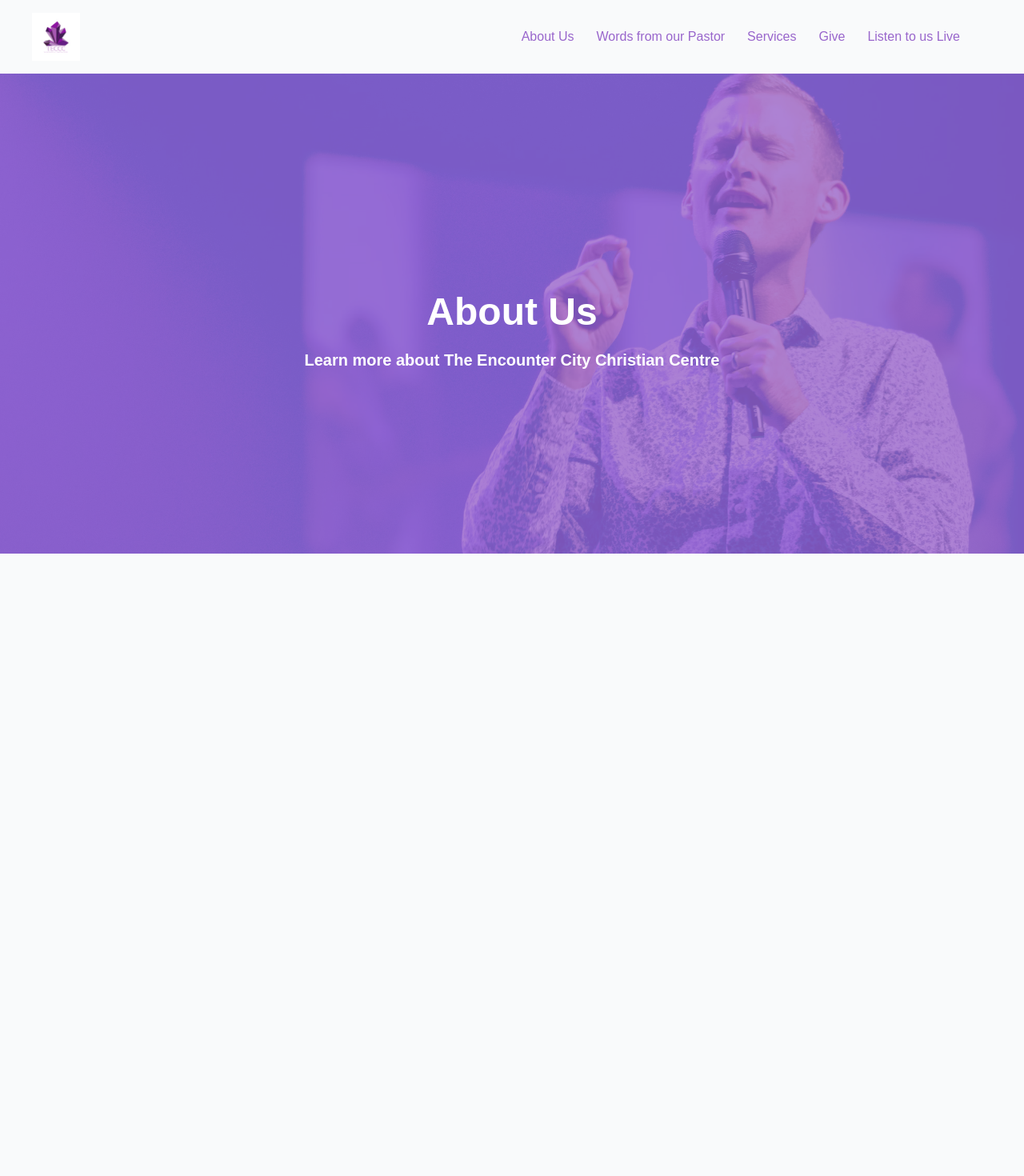
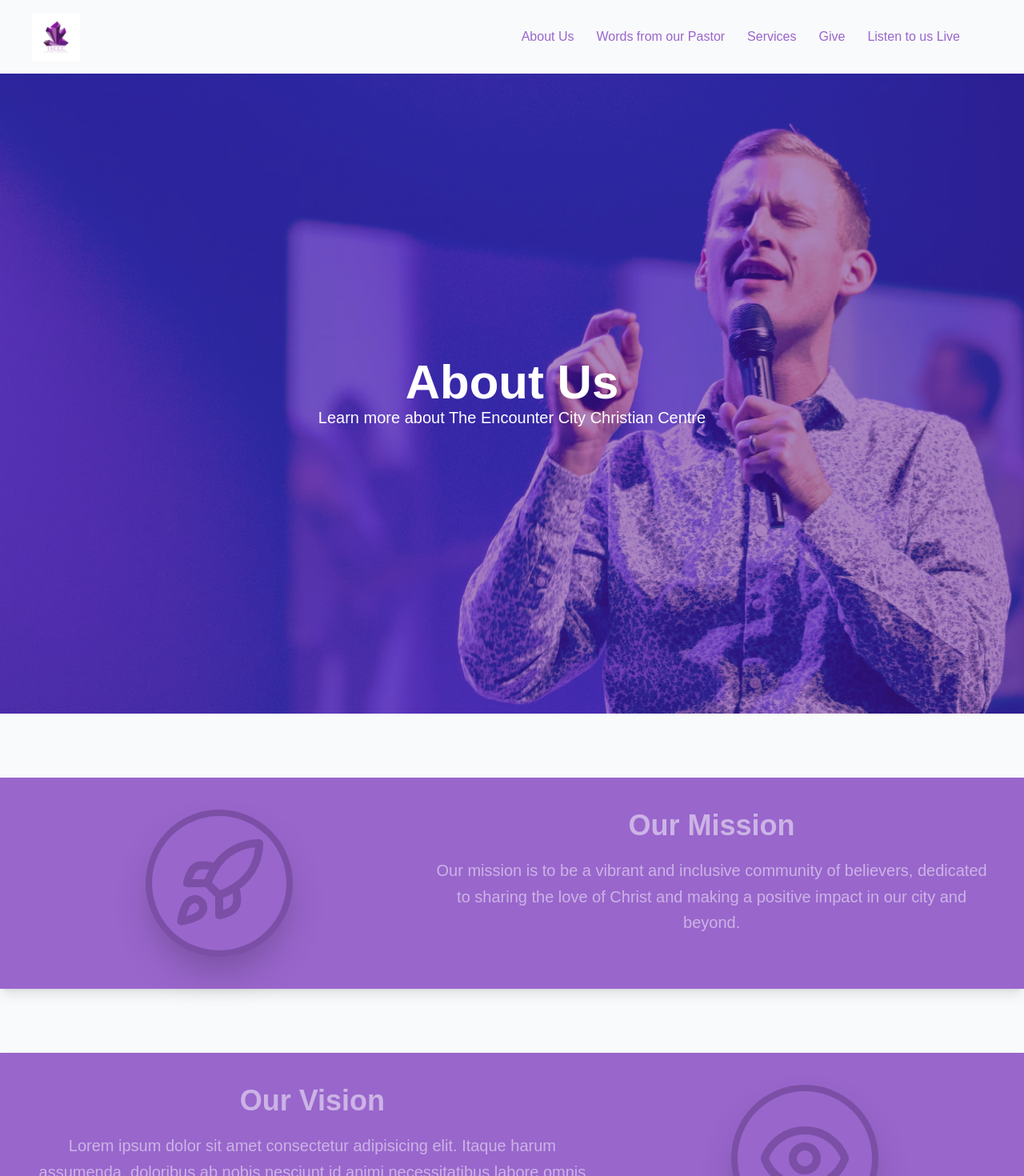
Before and after one commit to cptcode123/Encounter-City, a Next.js app: page /about in a window 1280 px wide. Shown: the top 1470 px of the page at 80% size. Built offline with nearby package versions, Linux system fonts and the light colour scheme.

Commit message:
fix- hero section caused some resizing issues for the rest of the content

```diff
--- a/src/app/about/page.tsx
+++ b/src/app/about/page.tsx
@@ -1,14 +1,40 @@
 'use client'
 import { motion } from "framer-motion";
 import HeroStatic from "@/components/ui/HeroStatic";
+import { Rocket, Eye } from "lucide-react";
 
 
 export default function AboutPage() {
     return (
-        <div>
-            <div className="w-full h-[6000px]">
-                <HeroStatic title="About Us" subtitle="Learn more about The Encounter City Christian Centre" img="/landscape-2.jpg"/>
+        <div className="w-[100%] mx-auto">
+            <div className="w-[100%] h-auto">
+                <HeroStatic title="About Us" subtitle="Learn more about The Encounter City Christian Centre" image="/landscape-2.jpg"/>
             </div>
+            <div className="w-full flex flex-col items-center justify-stretch py-20 mx-auto gap-20">
+                <section className="flex flex-col md:flex-row w-full gap-8 p-10 bg-primary shadow-lg" id='mission' >
+                    <div className="order-1 flex flex-col gap-3 md:w-[40%] items-center justify-center my-10">
+                        <div className="mx-auto my-2 p-6 bg-primary rounded-full shadow-2xl text-primary-dark border-8 border-primary-dark"><Rocket size={120}/></div>
+                    </div>
+                    <div className="order-2 text-center md:w-[60%] mx-10 flex flex-col items-center gap-5">
+                        <h2 className="text-4xl font-extrabold mx-auto mt-15 text-[#CCb3E6]">Our Mission</h2>
+                        <p className="text-xl leading-relaxed text-bold text-wrap text-[#CCb3E6]">
+                            Our mission is to be a vibrant and inclusive community of believers, dedicated to sharing the love of Christ and making a positive impact in our city and beyond.
+                        </p>
+                    </div>
+                </section>
+                <section className="flex flex-col md:flex-row w-full my-5 gap-8 p-10 bg-primary shadow-lg" id='mission' >
+                    <div className="order-1 md:order-2 flex flex-col gap-3 md:w-[40%] items-center justify-center my-10">
+                        <div className="mx-auto my-2 p-6 bg-primary rounded-full shadow-2xl text-primary-dark border-8 border-primary-dark"><Eye size={120}/></div>
+                    </div>
+                    <div className="order-2 md:order-1 text-center md:w-[60%] mx-10 flex flex-col items-center gap-5">
+                        <h2 className="text-4xl font-extrabold mx-auto mt-15 text-[#CCb3E6]">Our Vision</h2>
+                        <p className="text-xl leading-relaxed text-bold text-wrap text-[#CCb3E6]">
+                            Lorem ipsum dolor sit amet consectetur adipisicing elit. Itaque harum assumenda, doloribus ab nobis nesciunt id animi necessitatibus labore omnis sit adipisci, delectus et aliquid laudantium est porro pariatur. Temporibus!
+                        </p>
+                    </div>
+                </section>
+            </div>
+
         </div>
     )
 }
--- a/src/app/globals.css
+++ b/src/app/globals.css
@@ -1,4 +1,6 @@
 @import "tailwindcss";
+
+
 
 :root {
   --background: #f9fafb;
@@ -52,6 +54,10 @@
 
 }
 
+* {
+  box-sizing: border-box;
+  margin: 0;
+}
 
 body {
   background: var(--background);
--- a/src/components/ui/HeroStatic.tsx
+++ b/src/components/ui/HeroStatic.tsx
@@ -1,44 +1,34 @@
-import React from 'react'
-import Button from './Button'
-
+import Image from "next/image";
 
 interface HeroStaticProps {
-    img:string;
-    title:string;
-    subtitle?:string;
-    side?:boolean;
+  title: string;
+  subtitle?: string;
+  image: string;
 }
 
-const HeroStatic = ({ img, title, subtitle, side }: HeroStaticProps) => {
+export default function HeroStatic({ title, subtitle, image }: HeroStaticProps) {
   return (
-            <section className="relative w-full z-0 h-[10%]">
-                {/* Background Image */}
-                <div className="absolute inset-0 -z-10">
-                    <img src={img} alt="Contact Hero Background" className="w-full h-full object-cover"   />
-                    {/* Overlay */}
-                <div className="absolute inset-0 bg-primary/80" />
-                </div>
+    <section className="relative w-full h-screen flex items-center justify-center">
+      {/* Background image */}
+      <div className="absolute inset-0">
+        <Image
+          src={image}
+          alt="Hero background"
+          fill
+          priority
+          className="object-cover"
+        />
+        {/* Overlay tint */}
+        <div className="absolute inset-0 bg-purple-900/50"></div>
+      </div>
 
-
-                {/* Content */}
-                <div className={`relative px-10 py-16  items-center w-[50%] mx-auto h-[700px] text-white z-10 ${ side ? 'grid md:grid-cols-2 gap-10' : 'flex items-center justify-center'}`}>
-                    {/* Text */}
-                    <div className="order-2 md:order-1 text-center">
-                        <h1 className="text-5xl font-extrabold leading-tight mb-4 text-wrap w-200">{title}</h1>
-                    {
-                    subtitle && <p className="text-xl text-muted mb-15 text-wrap font-bold">
-                        {subtitle}
-                    </p>
-                    }
-                    </div>
-
-                    {/* Image */}
-                    {side && <div className="flex justify-center order-1 md:order-2">
-                    <img src={img} alt="Contact Hero" className="rounded-2xl shadow-lg object-cover w-full h-[350px]" />
-                    </div>}
-                </div>
-            </section>
-  )
+      {/* Content */}
+      <div className="relative z-10 text-center text-white px-6">
+        <h1 className="text-4xl md:text-6xl font-bold mb-4">{title}</h1>
+        {subtitle && (
+          <p className="text-lg md:text-xl max-w-2xl mx-auto">{subtitle}</p>
+        )}
+      </div>
+    </section>
+  );
 }
-
-export default HeroStatic
```
Also changed, not shown: public/mission.png (added).
